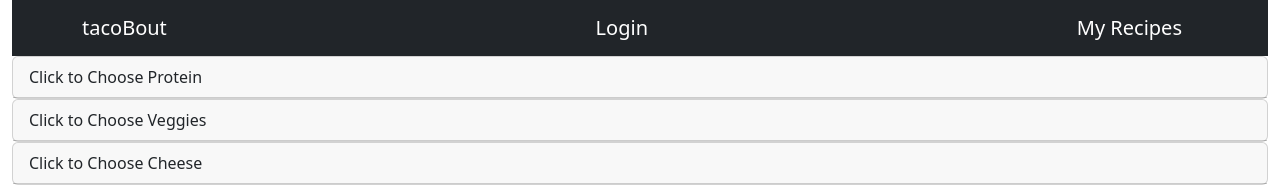
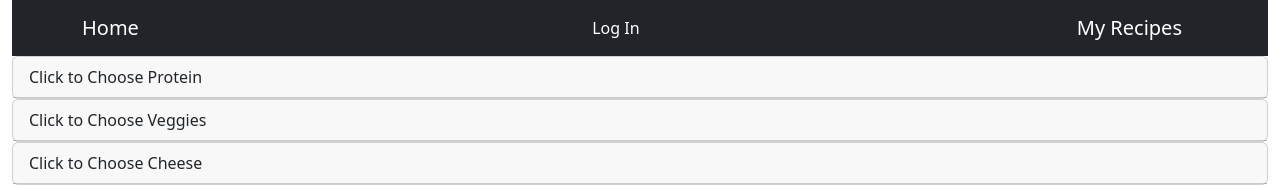
Before and after one commit to hgbritten/taco-tuesday-frontend, a React (Create React App) app: page / in a window 1280 px wide. Shown: the top 187 px of the page. Built offline with nearby package versions, Linux system fonts and the light colour scheme.

Commit message:
adds myrecipes page, auth0 login

```diff
--- a/src/App.js
+++ b/src/App.js
@@ -4,6 +4,8 @@ import React from 'react';
 import Ingredients from './Ingredients.js';
 import Header from './Header.js';
 import { Container } from 'react-bootstrap';
+import { withAuth0 } from '@auth0/auth0-react';
+
 
 class App extends React.Component {
   render() {
@@ -11,10 +13,9 @@ class App extends React.Component {
       <Container fluid>
         <Header />
         <Ingredients />
-        {/* <Footer /> */}
       </Container>
     );
   }
 }
 
-export default App;
+export default withAuth0(App);
--- a/src/Header.js
+++ b/src/Header.js
@@ -1,14 +1,16 @@
 import { Navbar } from 'react-bootstrap';
 import { Component } from 'react';
 import { Container } from 'react-bootstrap';
+import LoginButton from './LoginButton';
+import MyRecipes from './MyRecipes';
 
 class Header extends Component {
   render() {
     return (
       <Navbar bg="dark" variant="dark">
         <Container>
-          <Navbar.Brand href="#home"> tacoBout </Navbar.Brand>
-          <Navbar.Brand href="#login"> Login </Navbar.Brand>
+          <Navbar.Brand href="#home"> Home </Navbar.Brand>
+          <LoginButton />
           <Navbar.Brand href="#profile"> My Recipes </Navbar.Brand>
         </Container>
       </Navbar>
--- a/src/Ingredients.js
+++ b/src/Ingredients.js
@@ -1,5 +1,5 @@
 import React from 'react';
-import { Card, CardColumns, Container, Accordion } from 'react-bootstrap';
+import { Card, CardColumns, Accordion } from 'react-bootstrap';
 
 
 class Ingredients extends React.Component {
--- /dev/null
+++ b/src/LoginButton.js
@@ -0,0 +1,16 @@
+import React from 'react';
+import { useAuth0 } from '@auth0/auth0-react';
+import { Button } from 'react-bootstrap';
+
+
+function LoginButton() {
+  const {
+    loginWithPopup,
+  } = useAuth0();
+
+  return (
+    <Button variant="dark" onClick={loginWithPopup}>Log In</Button>
+  );
+}
+
+export default LoginButton;
--- a/src/MyRecipes.js
+++ b/src/MyRecipes.js
@@ -0,0 +1,30 @@
+import React from 'react';
+import { Card, Jumbotron } from 'react-bootstrap';
+
+class MyRecipes extends React.Component {
+  constructor(props) {
+    super(props);
+    this.state = {
+      recipeTitle: '',
+      recipeIngredients: '',
+      recipeSteps: '',
+      recipeImage: '',
+    }
+  }
+
+
+  render() {
+    return (
+      <>
+        <Jumbotron>
+          Hello World
+      </Jumbotron>
+        <Card>Test 1</Card>
+        <Card>Test 2</Card>
+        <Card>Test 3</Card>
+      </>
+    )
+  }
+}
+
+export default MyRecipes;
--- a/src/index.js
+++ b/src/index.js
@@ -3,11 +3,18 @@ import ReactDOM from 'react-dom';
 import './index.css';
 import App from './App';
 import reportWebVitals from './reportWebVitals';
+import { Auth0Provider } from '@auth0/auth0-react';
 
 ReactDOM.render(
-  <React.StrictMode>
-    <App />
-  </React.StrictMode>,
+  <Auth0Provider
+    domain="dev-kutmer1h.us.auth0.com"
+    clientId="vM7UDo8aCXhISSNStLn5isSkRpxWlbDB"
+    redirectUri="http://localhost:3000"
+  >
+    <React.StrictMode>
+      <App />
+    </React.StrictMode>
+  </Auth0Provider>,
   document.getElementById('root')
 );
 
```
Also changed, not shown: src/LogoutButton.js (added).
